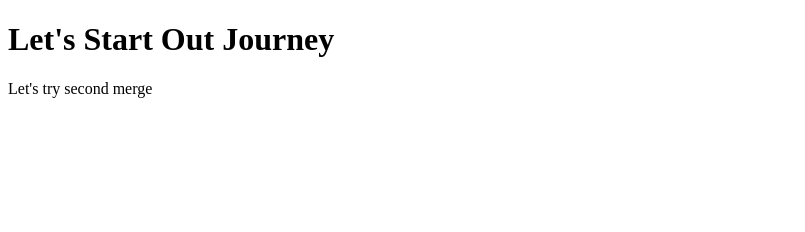
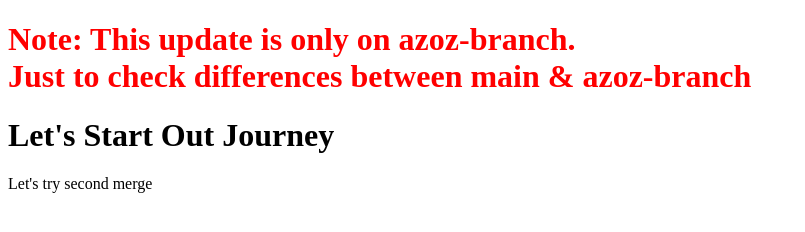
Before and after one commit to AbdulazizSha1/learn-gitbranch-test, a plain HTML site: page index.html in a window 1280 px wide. Shown: the whole page, without its empty margins (0-805 px from the left). Drawn offline with Linux system fonts and the light colour scheme.

Commit message:
Changes only on azoz-branch

```diff
--- a/index.html
+++ b/index.html
@@ -6,6 +6,7 @@
     <title>Learn Git & GitHub</title>
 </head>
 <body>
+    <h1 style="color: red;">Note: This update is only on azoz-branch.  <br> Just to check differences between main & azoz-branch</h1>
     <h1>Let's Start Out Journey</h1>
     <p>Let's try second merge</p>
 </body>
```
